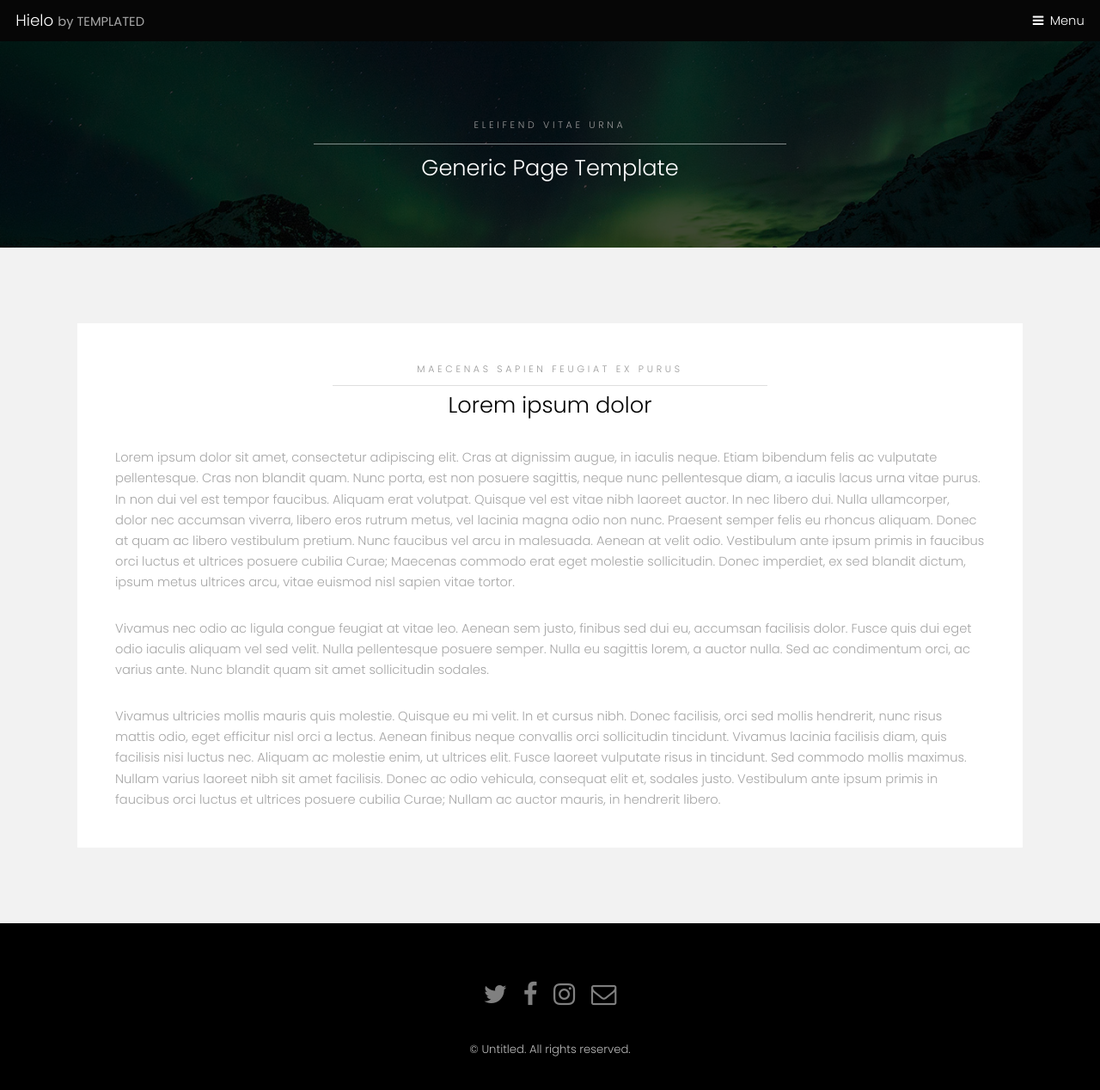
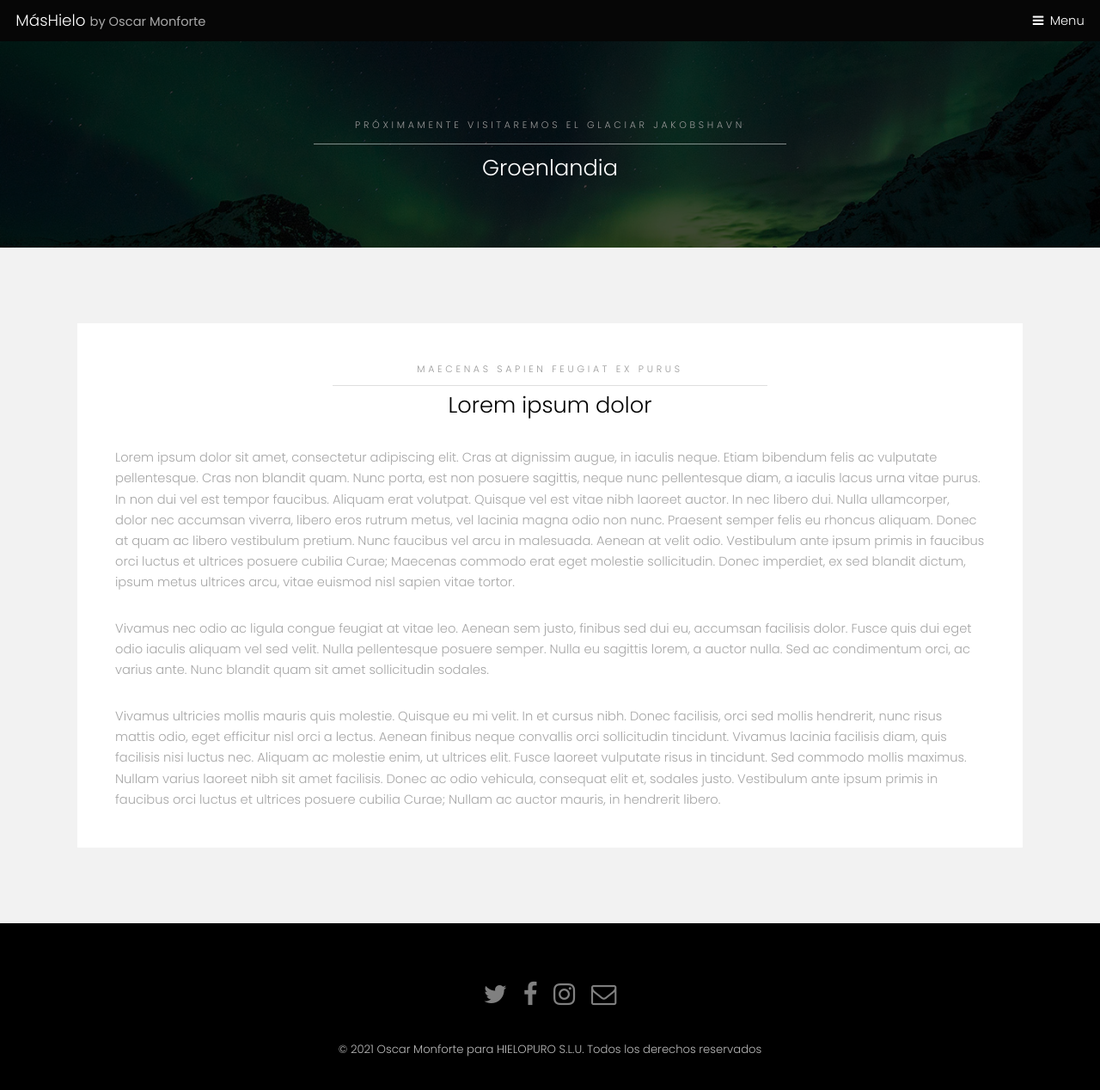
Before and after one commit to OscarMonforte/05_REP_MASHIELO, a plain HTML site: page groenlandia.html in a window 1280 px wide. Shown: the whole page at 86% size. Drawn offline with Linux system fonts and the light colour scheme.

Commit message:
Creamos sección Groenlandia desde NetBeans

```diff
--- a/generic.html
+++ b/groenlandia.html
@@ -6,7 +6,7 @@
 -->
 <html>
 	<head>
-		<title>Hielo by TEMPLATED</title>
+		<title>MásHielo by Oscar Monforte</title>
 		<meta charset="utf-8" />
 		<meta name="viewport" content="width=device-width, initial-scale=1" />
 		<link rel="stylesheet" href="assets/css/main.css" />
@@ -15,7 +15,7 @@
 
 		<!-- Header -->
 			<header id="header">
-				<div class="logo"><a href="index.html">Hielo <span>by TEMPLATED</span></a></div>
+				<div class="logo"><a href="index.html">MásHielo <span>by Oscar Monforte</span></a></div>
 				<a href="#menu">Menu</a>
 			</header>
 
@@ -23,7 +23,7 @@
 			<nav id="menu">
 				<ul class="links">
 					<li><a href="index.html">Home</a></li>
-					<li><a href="generic.html">Generic</a></li>
+					<li><a href="groenlandia.html">Groenlandia</a></li>
 					<li><a href="elements.html">Elements</a></li>
 				</ul>
 			</nav>
@@ -32,8 +32,8 @@
 			<section id="One" class="wrapper style3">
 				<div class="inner">
 					<header class="align-center">
-						<p>Eleifend vitae urna</p>
-						<h2>Generic Page Template</h2>
+						<p>Próximamente visitaremos el glaciar Jakobshavn</p>
+						<h2>Groenlandia</h2>
 					</header>
 				</div>
 			</section>
@@ -68,7 +68,7 @@
 					</ul>
 				</div>
 				<div class="copyright">
-					&copy; Untitled. All rights reserved.
+					&copy; 2021 Oscar Monforte para HIELOPURO S.L.U. Todos los derechos reservados
 				</div>
 			</footer>
 
```
Also changed, not shown: index.html (+3 -3 lines).
